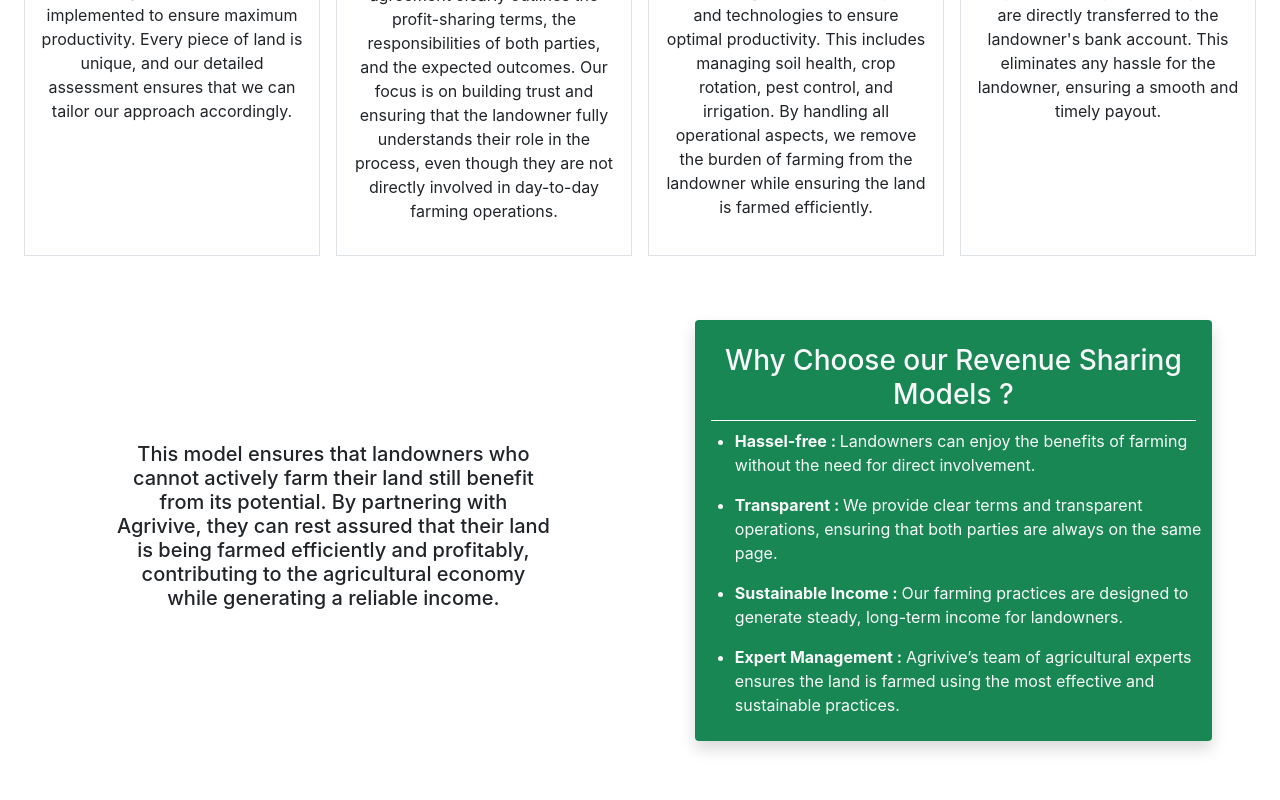
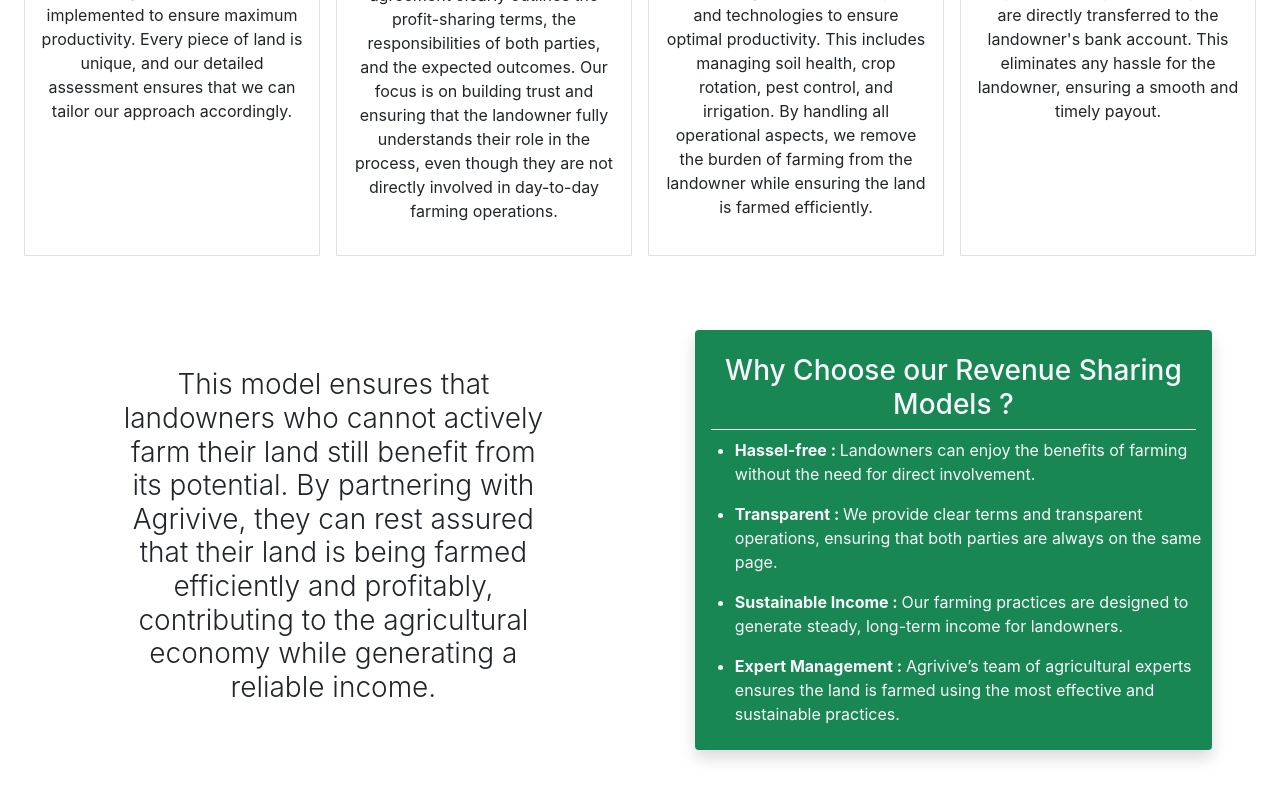
Before and after one commit to HariSirikonda/Agrivive, a React (Create React App) app: page /services in a window 1280 px wide. Shown: the part 1625-2425 px from the top of the page. Built offline with nearby package versions, Linux system fonts and the light colour scheme.

Commit message:
Updated the services page

```diff
--- a/src/components/services.js
+++ b/src/components/services.js
@@ -102,7 +102,7 @@
                     {/* Questions on Revenue Sharing Models */}
                     <div className='container-fluid d-flex align-items-center justify-content-center'>
                         <div className='p-5 m-5 w-50 text-center'>
-                            <h5>This model ensures that landowners who cannot actively farm their land still benefit from its potential. By partnering with Agrivive, they can rest assured that their land is being farmed efficiently and profitably, contributing to the agricultural economy while generating a reliable income.</h5>
+                            <h5 className='lead fs-3'>This model ensures that landowners who cannot actively farm their land still benefit from its potential. By partnering with Agrivive, they can rest assured that their land is being farmed efficiently and profitably, contributing to the agricultural economy while generating a reliable income.</h5>
                         </div>
                         <div className='p-2 rounded bg-success text-light shadow w-50 m-5'>
                             <h3 className='m-2 p-2 border-bottom border-white'>Why Choose our Revenue Sharing Models ?</h3>
```
